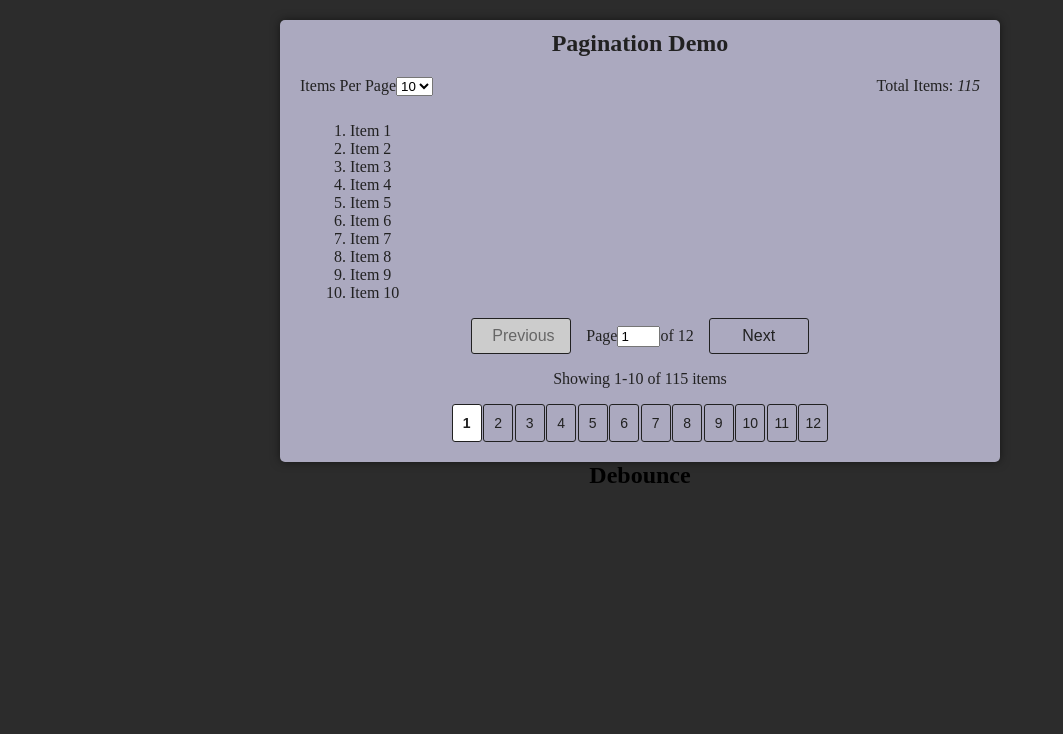
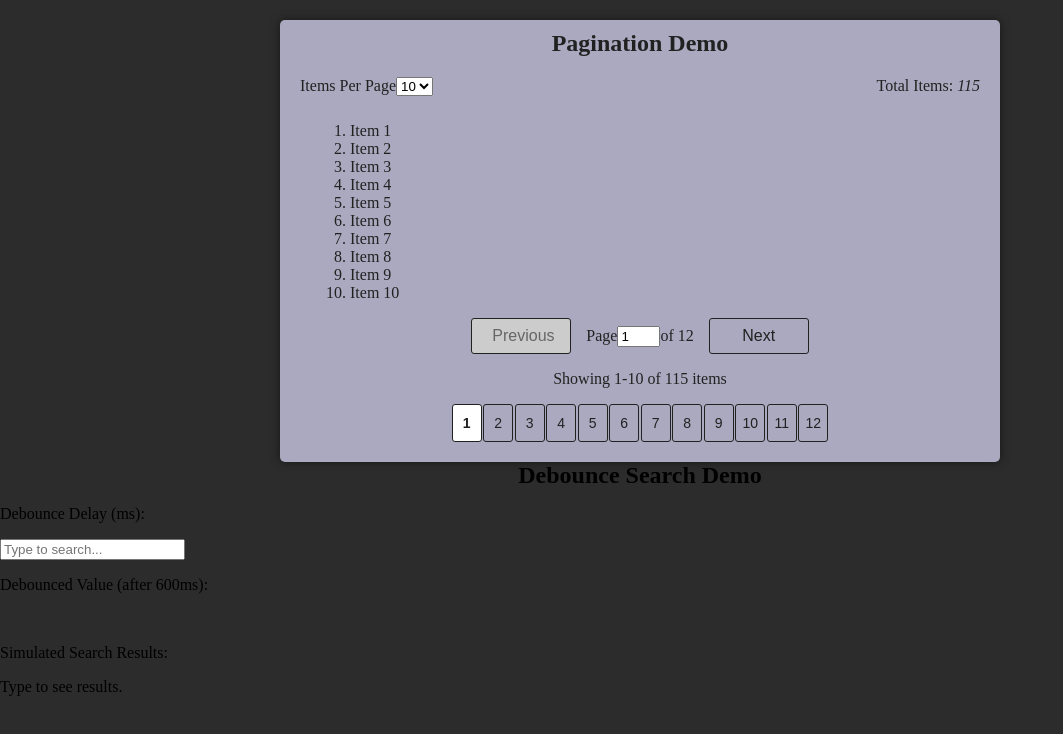
Before and after one commit to vbolden/Custom-hooks-lab3, a React (Vite) app: page / in a window 1280 px wide. Shown: the top 734 px of the page, without its empty margins (0-1063 px from the left). Built offline with nearby package versions, Linux system fonts and the light colour scheme.

Commit message:
added Debounce render to App function

```diff
--- a/src/App.tsx
+++ b/src/App.tsx
@@ -1,6 +1,6 @@
 import './App.css'
 import Pagination from './components/Pagination';
-// import usePagination from "./usePagination";
+import Debounce from './components/Debounce';
 
 function App() {
 
@@ -12,7 +12,8 @@ function App() {
       </div>
 
       <div className="debounce">
-        <h2>Debounce</h2>
+        <h2>Debounce Search Demo</h2>
+        <Debounce />
       </div>
     </div>
   )
```
